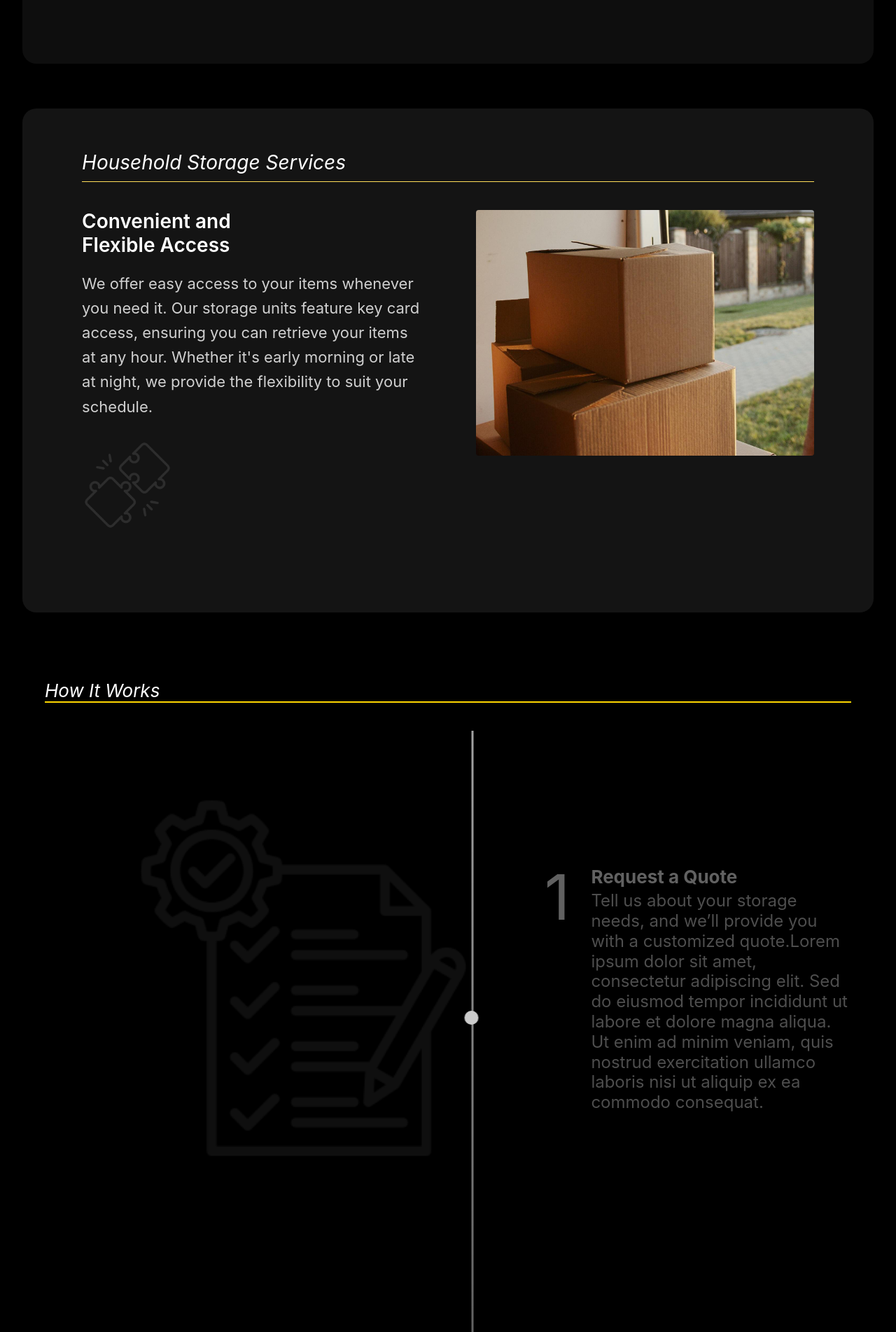
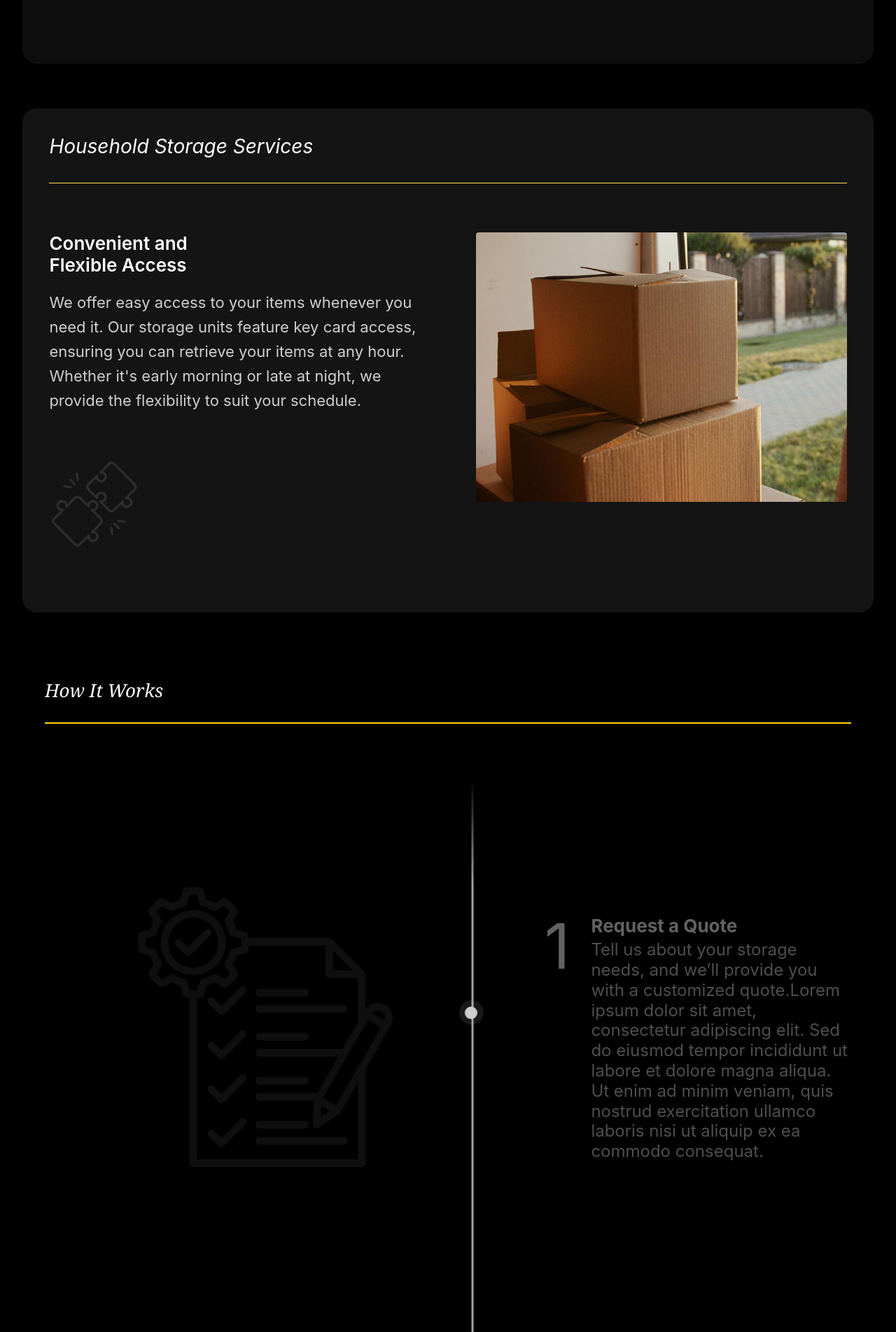
Before and after one commit to priyaqubit-pvt-ltd/flask-app, a Flask app: page /self-storage in a window 1280 px wide. Shown: the part 4597-6500 px from the top of the page at 70% size. Run offline with Flask 3, Linux system fonts and the light colour scheme; some web fonts are replaced.

Commit message:
self storage hero-section timeline-section storage-section fixed

```diff
--- a/static/css/self-storage.css
+++ b/static/css/self-storage.css
@@ -296,15 +297,17 @@ body {
 .storage-content {
   width: 100%;
   margin: 0 auto;
-  padding-top: 5%;
-  padding-bottom: 5%;
-  padding-left: 7%;
-  padding-right: 7%;
+  padding-top: 3vw;
+  padding-bottom: 3vw;
+  padding-left: 3vw;
+  padding-right: 3vw;
   display: flex;
+  justify-content: center;
   flex-direction: column;
   background-color: #141414;
   border-radius: 20px;
   height: 90vh;
+  max-height: 900px;
 }
 
 /* Title styles */
@@ -312,7 +315,7 @@ body {
   color: #fff;
   font-size: 28px;
   font-weight: 400;
-  margin-bottom: 10px;
+  margin-bottom: 3%;
   font-family: inter;
   font-style: italic;
 }
@@ -323,7 +326,7 @@ body {
   height: 1px;
   min-height: 1px;
   background-color: #ffde59;
-  margin-bottom: 40px;
+  margin-bottom: 70px;
 }
 
 /* Info container */
@@ -344,7 +347,7 @@ body {
 /* Heading styles */
 .storage-heading {
   color: #fff;
-  font-size: 28px;
+  font-size: 26px;
   font-weight: 600;
   margin-bottom: 20px;
   max-width: 300px;
@@ -586,11 +589,13 @@ body {
   font-style: italic;
   font-size: 26px;
   color: #fff;
+  margin-bottom: 30px;
+  font-family: Georgia, 'Times New Roman', Times, serif;
 }
 
 .line {
   border: 1px solid gold;
-  margin-bottom: 40px;
+  margin-bottom: 10vh;
   width: 100%;
 }
 
@@ -615,22 +620,25 @@ body {
 
 .scroll-dot {
   left: 50%;
-  width: 20px;
-  height: 20px;
-  background-color: #fff;
+  width: 35px;
+  height: 35px;
+  background-color: rgba(255, 255, 255, 0.12);
   border-radius: 50%;
   transform: translate(-50%, 0);
   top: 11%;
   z-index: 2;
-  transition: top 0.4s ease;
+  display: flex;
+  align-items: center;
+  justify-content: center;
+  transition: transform 0.4s;
 }
 
-.scroll-dot.first {
-  margin-top: 50vh;
-}
-
-.scroll-dot.second, .scroll-dot.third {
-  margin-top: 100vh;
+.scroll-dot-inner {
+  width: 18px;
+  height: 18px;
+  background-color: #ffffff;
+  border-radius: 50%;
+  z-index: 3;
 }
 
 .step {
@@ -691,12 +699,30 @@ body {
   left: 52%;
   height: 100%;
   width: 3px;
-  background: linear-gradient(to bottom, rgba(255,255,255,0.8), rgba(255,255,255,0));
+  background: rgba(255,255,255,0.8);
   opacity: 0.8;
   transform: translateX(-50%);
   z-index: 2;
   transition: opacity 0.3s ease;
   display: grid;
+}
+
+.timeline-top {
+  position: absolute;
+  width: 3px;
+  top: 0;
+  z-index: 3;
+  background: linear-gradient(to bottom, rgba(0,0,0,1), rgba(0,0,0,0));
+  height: 150px;
+}
+
+.timeline-bottom {
+  position: absolute;
+  width: 3px;
+  bottom: 0;
+  z-index: 3;
+  background: linear-gradient(to bottom, rgba(0,0,0,0), rgba(0,0,0,1));
+  height: 150px;
 }
 
 .scroll-dots {
@@ -725,7 +751,7 @@ body {
     width: 50%;
   }
   .step-image {
-    width: 100%;
+    width: 400px;
   }
   .step-content-container {
     margin-left: 40px;
--- a/static/js/self-storage.js
+++ b/static/js/self-storage.js
@@ -7,7 +7,7 @@ document.addEventListener("DOMContentLoaded", function () {
 
   const stepsContainer = document.querySelector(".steps-container");
   const timeline = document.querySelector(".timeline");
-  const scrollDot = document.querySelector(".scroll-dot");
+  const scrollDot = document.querySelectorAll(".scroll-dot");
   const steps = document.querySelectorAll(".step");
   const stepNumbers = document.querySelectorAll(".step-number");
 
@@ -36,7 +36,6 @@ document.addEventListener("DOMContentLoaded", function () {
       stepsContainer.getBoundingClientRect().top + window.scrollY;
 
     // Force initial state - dot at top
-    scrollDot.style.top = "0px";
     timelineProgress.style.height = "0px";
 
     // Set initial opacity for steps
@@ -80,12 +79,11 @@ document.addEventListener("DOMContentLoaded", function () {
     // Update dot position
     const dotPosition = timelineHeight * scrollProgress;
     const finalDotPosition = Math.min(timelineHeight - 10, dotPosition);
-    scrollDot.style.top = `${finalDotPosition}px`;
 
     console.log("Dot Position (px):", finalDotPosition.toFixed(2));
 
     // Update timeline progress
-    timelineProgress.style.height = `${Math.max(0,window.innerHeight / 2 - timelineProgress.getBoundingClientRect().top)}px`;
+    timelineProgress.style.height = `${Math.min(Math.max(0,window.innerHeight / 2 - timelineProgress.getBoundingClientRect().top),timeline.getBoundingClientRect().bottom-timeline.getBoundingClientRect().top)}px`;
     timelineProgress.style.opacity = `${1 - scrollProgress * 0.5}`;
 
     console.log("Timeline Progress Height:", timelineProgress.style.height);
@@ -109,12 +107,23 @@ document.addEventListener("DOMContentLoaded", function () {
       step.style.opacity = Math.min(1, stepProgress * 1.2);
       step.style.transform = `translateY(${(1 - stepProgress) * 30}px)`;
 
-      const isCentered = stepNumbers[index].getBoundingClientRect().top <= window.innerHeight / 2 + 100 && stepNumbers[index].getBoundingClientRect().bottom >= window.innerHeight / 2 - 100;
+      const isCentered = stepNumbers[index].getBoundingClientRect().top <= window.innerHeight / 2 + 200 && stepNumbers[index].getBoundingClientRect().bottom >= window.innerHeight / 2 - 200;
 
       if(isCentered) {
         stepNumbers[index].style.color = "#FFDE59";
       } else {
         stepNumbers[index].style.color = "#FFFFFF";
+      }
+    });
+
+    Array.from(scrollDot).forEach((dot) => {
+      const dotRect = dot.getBoundingClientRect();
+      const isCentered = dotRect.top <= window.innerHeight / 2 + 20 && dotRect.bottom >= window.innerHeight / 2 - 20;
+
+      if(isCentered) {
+        dot.style.transform = "translate(-50%,40px)";
+      } else {
+        dot.style.transform = "translate(-50%,0px)";
       }
     });
   }
@@ -129,7 +138,18 @@ document.addEventListener("DOMContentLoaded", function () {
     initialContainerTop =
       stepsContainer.getBoundingClientRect().top + window.scrollY;
     updateTimeline();
+    initScrollDotsMargins();
   });
+
+  function initScrollDotsMargins() {
+    const scrollDotFirstMargin = Math.abs(timeline.getBoundingClientRect().top - ((steps[0].getBoundingClientRect().top + steps[0].getBoundingClientRect().bottom)/2)) - 40;
+    const scrollDotSecondMargin = Math.abs(timeline.getBoundingClientRect().top - ((steps[1].getBoundingClientRect().top + steps[1].getBoundingClientRect().bottom)/2)) - scrollDotFirstMargin - 90;
+    const scrollDotThirdMargin = Math.abs(timeline.getBoundingClientRect().top - ((steps[2].getBoundingClientRect().top + steps[2].getBoundingClientRect().bottom)/2)) - scrollDotSecondMargin - scrollDotFirstMargin - 120;
+    document.querySelector(".scroll-dot.first").style.marginTop = scrollDotFirstMargin + "px";
+    document.querySelector(".scroll-dot.second").style.marginTop = scrollDotSecondMargin + "px";
+    document.querySelector(".scroll-dot.third").style.marginTop = scrollDotThirdMargin + "px";
+  }
+  initScrollDotsMargins();
 });
 
 document.addEventListener("DOMContentLoaded", () => {
--- a/templates/self-storage.html
+++ b/templates/self-storage.html
@@ -421,10 +421,18 @@
 
           <div class="steps-container">
             <div class="timeline">
+              <div class="timeline-top"></div>
               <div class="scroll-dots">
-                <div class="scroll-dot first"></div>
-                <div class="scroll-dot second"></div>
-                <div class="scroll-dot third"></div>
+                <div class="scroll-dot first">
+                  <div class="scroll-dot-inner"></div>
+                </div>
+                <div class="scroll-dot second">
+                  <div class="scroll-dot-inner"></div>
+                </div>
+                <div class="scroll-dot third">
+                  <div class="scroll-dot-inner"></div>
+                </div>
+              <div class="timeline-bottom"></div>
               </div>
             </div>
 
@@ -451,7 +459,7 @@
             </div>
 
             <!-- Step 2 -->
-            <div class="step">
+            <div class="step" id="step2">
               <div class="step-image-container">
                 <img
                   src="/static/images/timeline_step_2.png"
@@ -473,7 +481,7 @@
             </div>
 
             <!-- Step 3 -->
-            <div class="step">
+            <div class="step" id="step3">
               <div class="step-image-container">
                 <img
                   src="/static/images/timeline_step_3.png"
```
Also changed, not shown: other parts of static/css/self-storage.css (+18 -7 lines).
